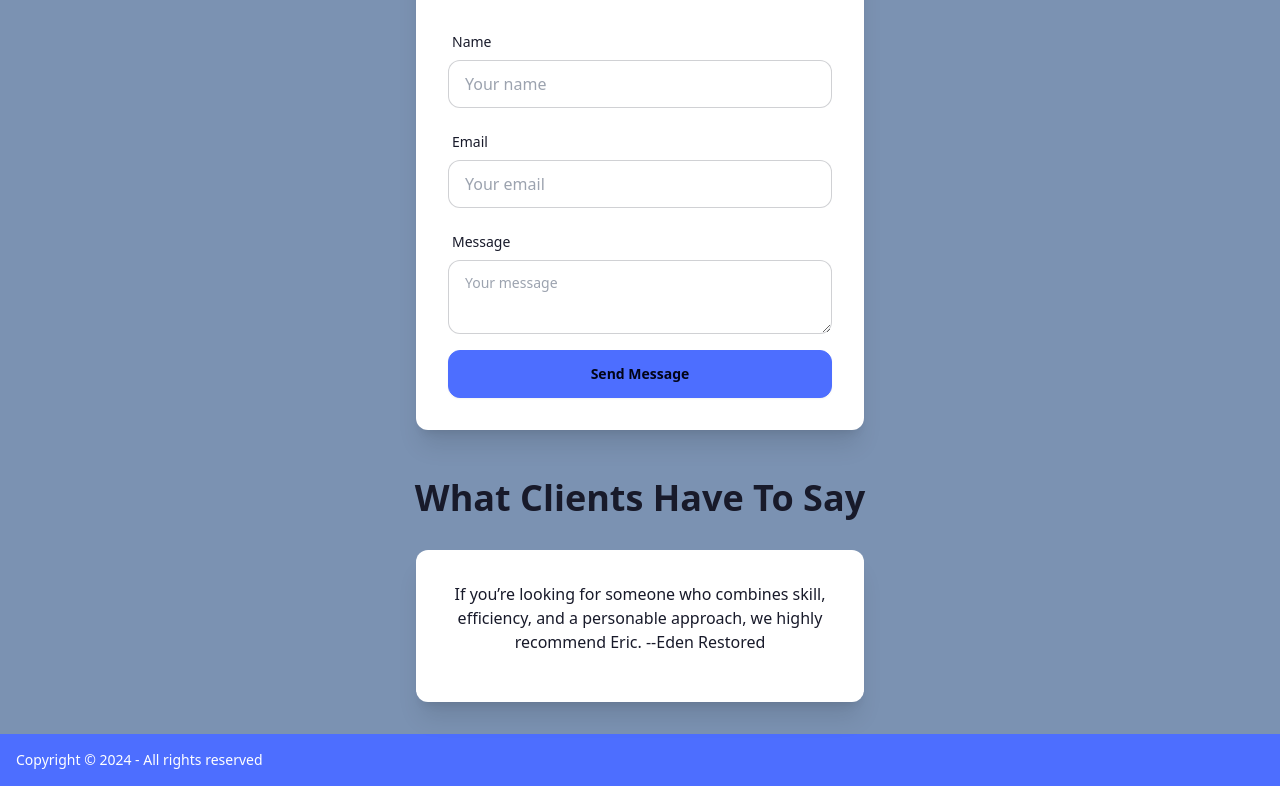
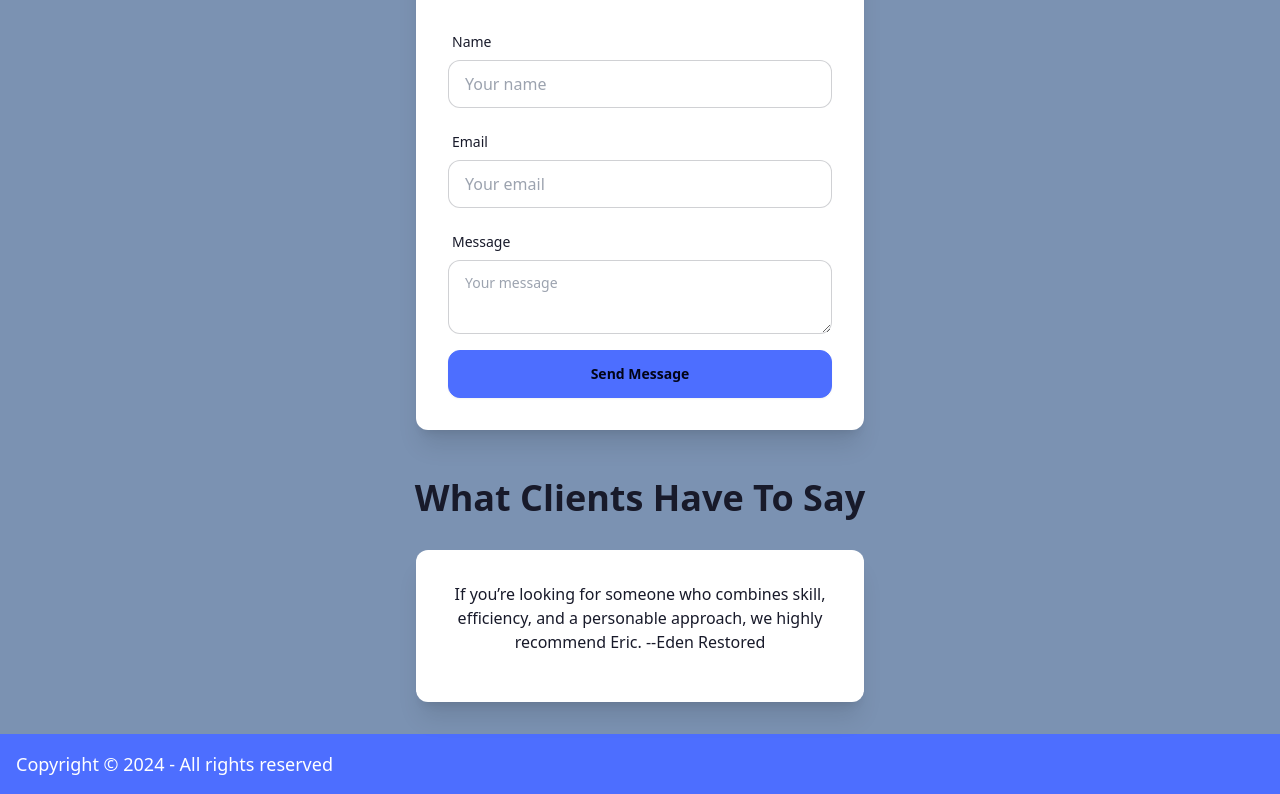
Before and after one commit to ericb83/myportfolio, a Next.js app: page / in a window 1280 px wide. Shown: the part 2357-3151 px from the top of the page. Built offline with nearby package versions, Linux system fonts and the light colour scheme; no server answers.

Commit message:
updated footer

```diff
--- a/src/components/Footer.jsx
+++ b/src/components/Footer.jsx
@@ -3,8 +3,8 @@ import React from "react";
 export default function Footer() {
   return (
     <footer className="footer bg-primary text-neutral-content p-4">
-      <div className="container mx-auto">
-        <p className=" text-white text-center">
+      <div className="container ">
+        <p className=" text-white text-lg ">
           Copyright © {new Date().getFullYear()} - All rights reserved
         </p>
       </div>
```
